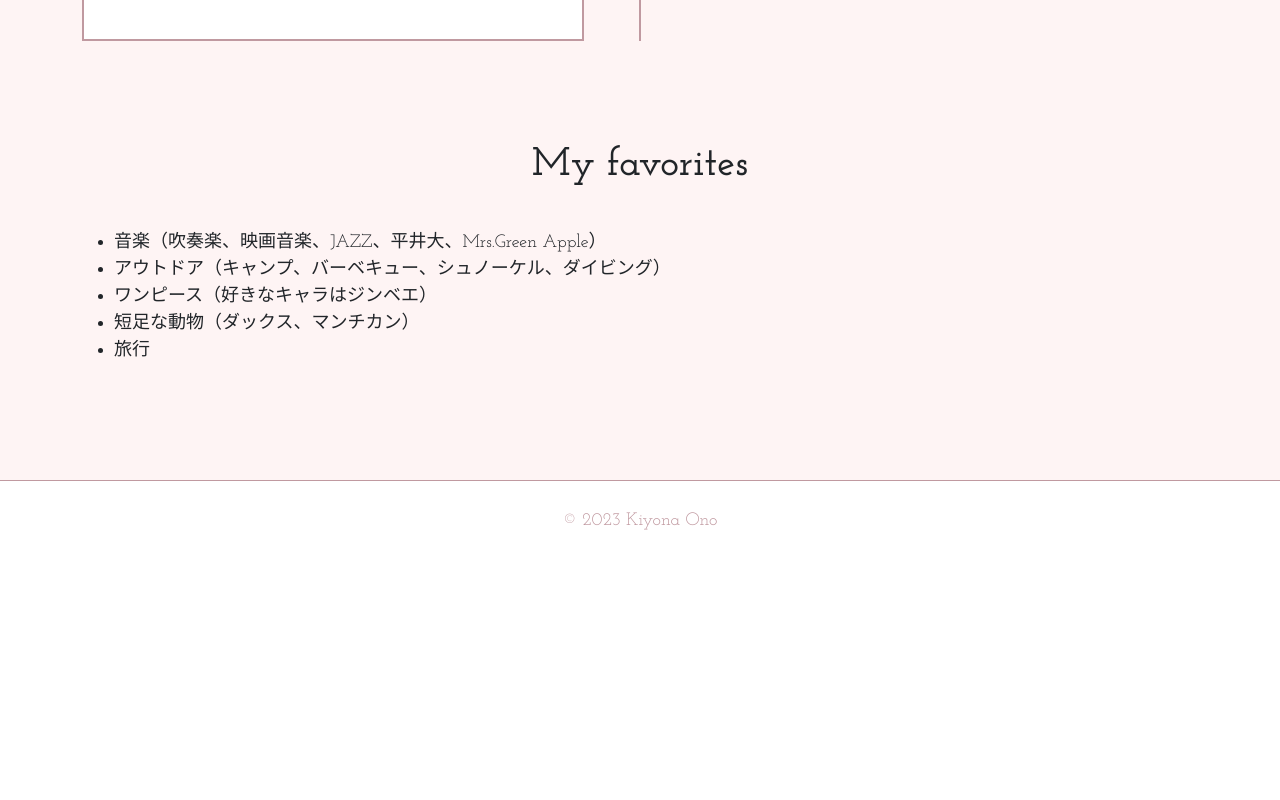
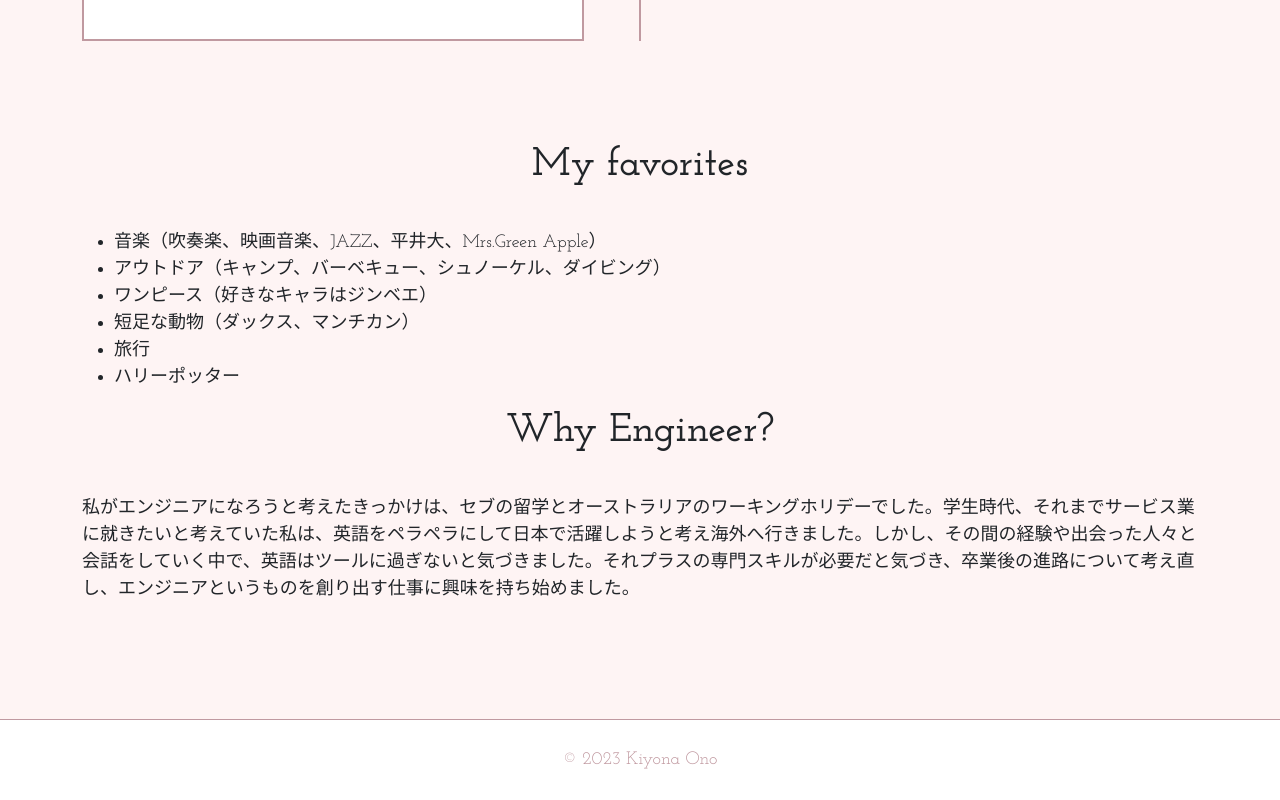
Before and after one commit to kiyomaron/portfolio, a React (Create React App) app: page /profile in a window 1280 px wide. Shown: the part 2906-3706 px from the top of the page. Before the commit the page ends 3467 px from the top, so only its background shows below. Built offline with nearby package versions, Linux system fonts and the light colour scheme.

Commit message:
Add a new section on Profile page

```diff
--- a/src/components/HomePage.jsx
+++ b/src/components/HomePage.jsx
@@ -33,7 +33,7 @@ const HomePage = () => {
                 <p>今までに作成したものの紹介です。</p>
                 <div className='works-list'>
                     <div className='work-container'>
-                        <img className='work-image' src={`${process.env.PUBLIC_URL}/images/portfolio-img.png`} alt="" />
+                        <img className='work-image' src={`${process.env.PUBLIC_URL}/images/bucket-list-img.png`} alt="" />
                         <h3>バケットリスト</h3>
                         <p>死ぬまでにしたいことを登録して振り返ることができるWebアプリを作成中です。</p>
                         <p>HTML/CSS/React/Bootstrap5/ Laravel/Docker</p>
--- a/src/components/ProfilePage.jsx
+++ b/src/components/ProfilePage.jsx
@@ -124,7 +124,14 @@ const ProfilePage = () => {
                     <li>ワンピース（好きなキャラはジンベエ）</li>
                     <li>短足な動物（ダックス、マンチカン）</li>
                     <li>旅行</li>
+                    <li>ハリーポッター</li>
                 </ul>
+
+            <div>
+                <h2 className='text-center section-title'>Why Engineer?</h2>
+                <p>私がエンジニアになろうと考えたきっかけは、セブの留学とオーストラリアのワーキングホリデーでした。学生時代、それまでサービス業に就きたいと考えていた私は、英語をペラペラにして日本で活躍しようと考え海外へ行きました。しかし、その間の経験や出会った人々と会話をしていく中で、英語はツールに過ぎないと気づきました。それプラスの専門スキルが必要だと気づき、卒業後の進路について考え直し、エンジニアというものを創り出す仕事に興味を持ち始めました。</p>
+
+            </div>
         </div>
     </section>
 
```
Also changed, not shown: public/images/bucket-list-img.png (added).
